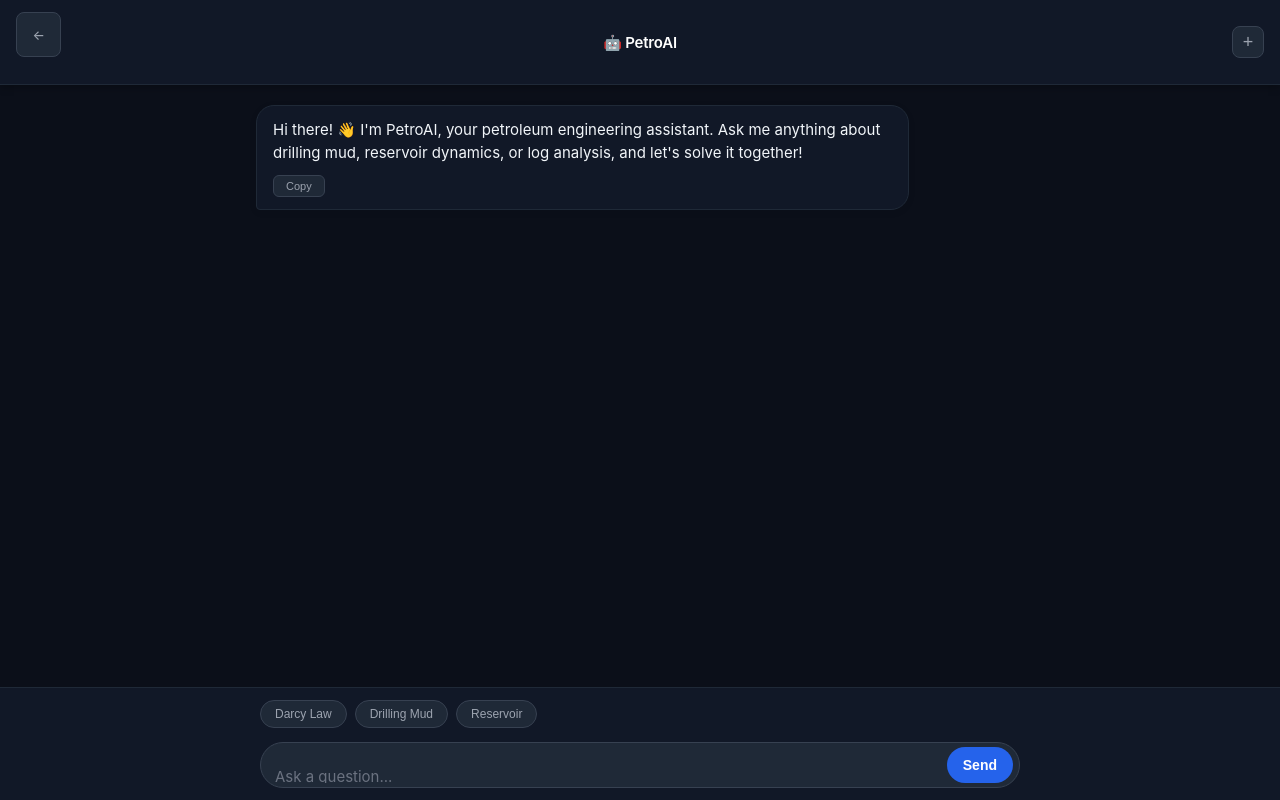
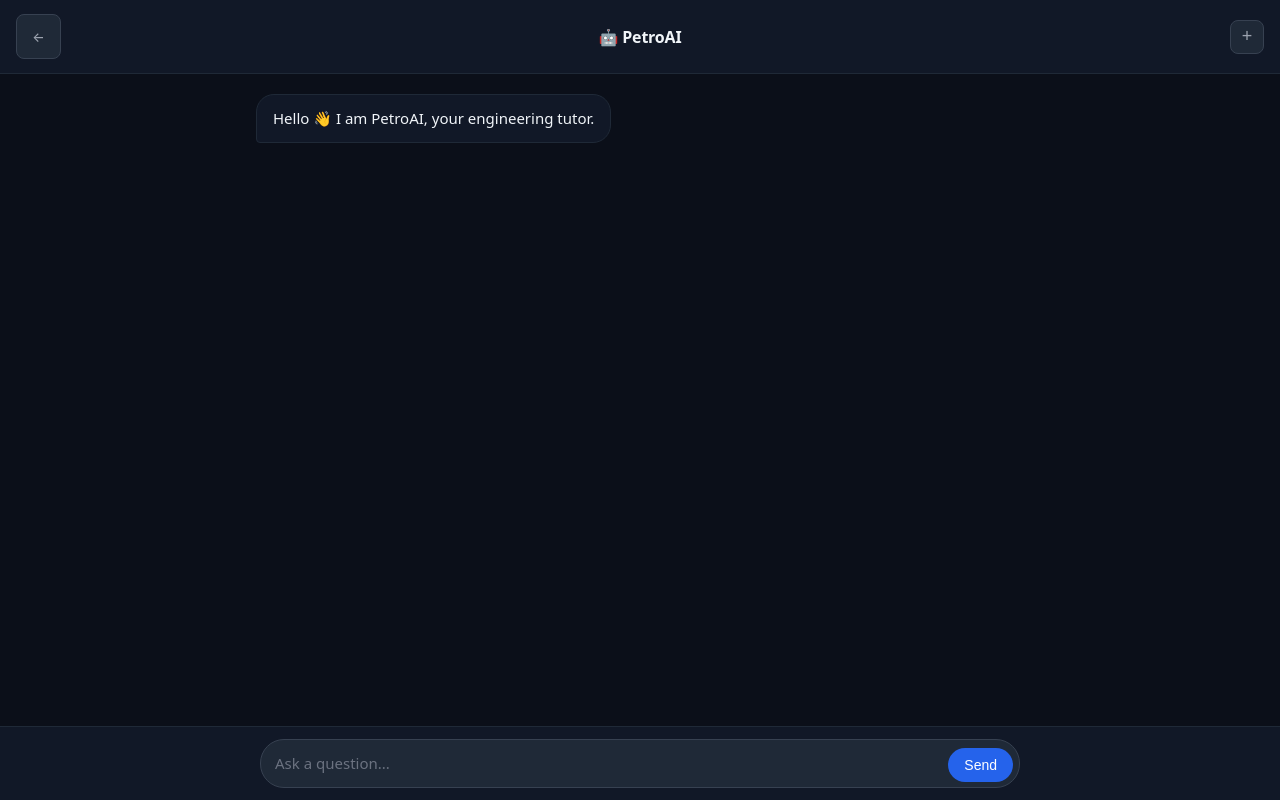
Before and after one commit to djamiloudjamilou821-sketch/Petrol-APP, a Flask app: page /petroai in a window 1280 px wide. Run offline with Flask 3, Linux system fonts and the light colour scheme; the visitor is signed in with stand-in values (Sample User, id 1); data that the repository does not hold is empty.

Commit message:
update website

```diff
--- a/templates/petroai.html
+++ b/templates/petroai.html
@@ -7,7 +7,7 @@
     <link rel="stylesheet" href="{{ url_for('static', filename='style.css') }}">
     <style>
         /* ==========================================================================
-           1. CORE RESET & VARIABLE CONFIGURATION
+           CORE RESET & VARIABLE CONFIGURATION
            ========================================================================== */
         * {
             margin: 0;
@@ -16,77 +16,75 @@
             -webkit-tap-highlight-color: transparent;
         }
 
-        body {
-            font-family: 'Inter', system-ui, -apple-system, BlinkMacSystemFont, "Segoe UI", Roboto, sans-serif;
+        html, body {
             background: #0b0f19;
             color: #f1f5f9;
-            display: flex;
-            flex-direction: column;
-            height: 100vh;
-            height: 100dvh;
+            font-family: system-ui, -apple-system, BlinkMacSystemFont, "Segoe UI", Roboto, sans-serif;
             -webkit-font-smoothing: antialiased;
             -moz-osx-font-smoothing: grayscale;
             overflow: hidden;
+            width: 100%;
+            height: 100%;
+        }
+
+        /* ⚡ FIXES STANDALONE MOBILE CUT-OFFS: Masters absolute layout bounds safely */
+        .app-container {
+            display: flex;
+            flex-direction: column;
+            width: 100%;
+            height: 100%;
+            height: 100dvh;
+            padding-top: env(safe-area-inset-top, 0px);
+            padding-bottom: env(safe-area-inset-bottom, 0px);
         }
 
         /* ==========================================================================
-           2. NAVIGATION HEADER
+           TOP METRIC NAVIGATION HEADER
            ========================================================================== */
         .header {
             background: #111827;
-            padding: 12px 16px;
-            font-size: 15px;
-            font-weight: 600;
-            letter-spacing: -0.2px;
+            padding: 14px 16px;
+            display: grid;
+            grid-template-columns: 80px 1fr 80px;
+            align-items: center;
             border-bottom: 1px solid #1f2937;
-            display: grid;
-            grid-template-columns: 80px 1fr 80px; /* Forces mathematical centering for title */
-            align-items: center;
             flex-shrink: 0;
-            box-shadow: 0 2px 8px rgba(0, 0, 0, 0.3);
             width: 100%;
         }
 
         .header-title {
             text-align: center;
-            white-space: nowrap;
-            overflow: hidden;
-            text-overflow: ellipsis;
-            display: flex;
-            align-items: center;
-            justify-content: center;
-            gap: 6px;
-            color: #fff;
+            font-weight: 600;
+            font-size: 16px;
+            letter-spacing: -0.2px;
         }
 
-        .top-nav {
+        .back-nav {
             display: flex;
             align-items: center;
             justify-content: flex-start;
         }
 
         .back-arrow {
+            color: #9ca3af;
             text-decoration: none;
-            color: #9ca3af;
+            padding: 6px 12px;
+            background: #1f2937;
+            border: 1px solid #374151;
+            border-radius: 8px;
             font-size: 13px;
             font-weight: 500;
-            background: #1f2937;
-            padding: 6px 12px;
-            border-radius: 8px;
-            border: 1px solid #374151;
             transition: all 0.2s ease;
-            display: inline-flex;
-            align-items: center;
         }
 
-        .back-arrow:active {
+        .back-arrow:hover {
             color: #f3f4f6;
             background: #374151;
-            border-color: #4b5563;
         }
 
-        .new-chat-btn-wrapper {
+        .action-nav {
             display: flex;
+            align-items: center;
             justify-content: flex-end;
         }
 
@@ -94,8 +92,8 @@
             background: #1f2937;
             color: #9ca3af;
             border: 1px solid #374151;
-            width: 32px;
-            height: 32px;
+            width: 34px;
+            height: 34px;
             border-radius: 8px;
             font-size: 18px;
             font-weight: 500;
@@ -106,44 +104,46 @@
             transition: all 0.2s ease;
         }
 
-        .new-chat-btn:active {
+        .new-chat-btn:hover {
             color: #f3f4f6;
             background: #374151;
-            border-color: #4b5563;
-            transform: scale(0.95);
         }
 
         /* ==========================================================================
-           3. STREAMING CHAT WORKSPACE
+           STREAMING CHAT WORKSPACE
            ========================================================================== */
         #chat-box {
             flex: 1;
             overflow-y: auto;
             padding: 20px 16px;
+            width: 100%;
+            max-width: 800px;
+            margin: 0 auto;
             display: flex;
             flex-direction: column;
-            gap: 18px;
-            max-width: 800px;
-            width: 100%;
-            margin: 0 auto;
-            scrollbar-width: thin;
-            scrollbar-color: #2d3748 transparent;
+            gap: 14px;
+            -webkit-overflow-scrolling: touch;
         }
 
         #chat-box::-webkit-scrollbar {
-            width: 4px;
+            width: 5px;
         }
         #chat-box::-webkit-scrollbar-thumb {
             background: #2d3748;
             border-radius: 10px;
         }
 
+        /* ==========================================================================
+           CHAT BUBBLES FRAMEWORK
+           ========================================================================== */
         .bubble-wrapper {
             display: flex;
             width: 100%;
-            flex-direction: column;
-            margin-bottom: 4px;
+            margin-bottom: 2px;
         }
+
+        .user-wrapper { justify-content: flex-end; }
+        .ai-wrapper { justify-content: flex-start; }
 
         .bubble {
             max-width: 85%;
@@ -152,35 +152,28 @@
             line-height: 1.55;
             font-size: 15px;
             word-wrap: break-word;
-            position: relative;
         }
 
-        .user-wrapper { align-items: flex-end; }
         .user {
             background: #2563eb;
-            color: #ffffff;
+            color: white;
             border-bottom-right-radius: 4px;
             box-shadow: 0 4px 12px rgba(37, 99, 235, 0.15);
         }
 
-        .ai-wrapper { align-items: flex-start; }
         .ai {
             background: #111827;
             border: 1px solid #1f2937;
             border-bottom-left-radius: 4px;
-            box-shadow: 0 2px 8px rgba(0, 0, 0, 0.05);
-            width: 100%;
         }
 
-        /* RENDERING MARKDOWN INTERIOR TARGETS */
+        /* MARKDOWN DECORATOR TARGETS */
         .ai-content p { margin-bottom: 10px; }
         .ai-content p:last-child { margin-bottom: 0; }
-        .ai-content h3 { margin: 16px 0 8px; font-size: 16px; color: #38bdf8; font-weight: 700; }
-        .ai-content b { color: #f59e0b; font-weight: 600; }
-        .ai-content ul, .ai-content ol { padding-left: 20px; margin: 8px 0; }
-        .ai-content li { margin-bottom: 6px; }
-        .ai-content pre { background: #0f172a; padding: 12px; border-radius: 10px; overflow-x: auto; margin: 10px 0; border: 1px solid #1f2937; }
-        .ai-content code { color: #38bdf8; font-family: monospace; font-size: 14px; }
+        .ai-content h3 { margin: 14px 0 6px; font-size: 16px; color: #38bdf8; }
+        .ai-content b { color: #f59e0b; }
+        .ai-content ul { padding-left: 20px; margin: 8px 0; }
+        .ai-content li { margin-bottom: 4px; }
 
         .copy-btn {
             display: block;
@@ -188,20 +181,19 @@
             background: #1f2937;
             color: #9ca3af;
             border: 1px solid #374151;
-            padding: 4px 12px;
+            padding: 4px 10px;
             border-radius: 6px;
             font-size: 11px;
-            font-weight: 500;
             cursor: pointer;
             width: fit-content;
             transition: all 0.15s ease;
         }
-        .copy-btn:active { background: #374151; color: #f3f4f6; }
+        .copy-btn:hover { background: #374151; color: #f3f4f6; }
 
-        /* TYPING INDICATOR */
+        /* TYPING INDICATOR LOADING COMPONENT */
         .typing-indicator { display: flex; align-items: center; gap: 4px; padding: 6px 0; }
         .typing-indicator span {
-            width: 7px; height: 7px; background: #9ca3af; border-radius: 50%;
+            width: 8px; height: 8px; background: #9ca3af; border-radius: 50%;
             animation: bounce 1.4s infinite ease-in-out both;
         }
         .typing-indicator span:nth-child(1) { animation-delay: -0.32s; }
@@ -213,46 +205,14 @@
         }
 
         /* ==========================================================================
-           4. FOOTER & INPUT LAYOUT CONTEXT
+           CONSOLIDATED FOOTER TERMINAL
            ========================================================================== */
         .footer-container {
             background: #111827;
+            padding: 12px 16px;
             border-top: 1px solid #1f2937;
-            padding: 12px 16px calc(12px + env(safe-area-inset-bottom, 0px));
             flex-shrink: 0;
-            display: flex;
-            flex-direction: column;
-            gap: 10px;
-        }
-
-        .quick-prompts {
-            display: flex;
-            gap: 8px;
-            overflow-x: auto;
-            padding-bottom: 4px;
-            max-width: 760px;
             width: 100%;
-            margin: 0 auto;
-            scrollbar-width: none;
-        }
-        .quick-prompts::-webkit-scrollbar { display: none; }
-
-        .quick-prompts button {
-            background: #1f2937;
-            color: #9ca3af;
-            border: 1px solid #374151;
-            padding: 6px 14px;
-            border-radius: 20px;
-            font-size: 12px;
-            font-weight: 500;
-            white-space: nowrap;
-            cursor: pointer;
-            transition: all 0.2s ease;
-        }
-        .quick-prompts button:active {
-            background: #2563eb;
-            color: #ffffff;
-            border-color: #2563eb;
         }
 
         .input-area {
@@ -262,11 +222,10 @@
             background: #1f2937;
             border: 1px solid #374151;
             border-radius: 24px;
-            padding: 4px 6px 4px 14px;
-            gap: 8px;
-            align-items: flex-end; /* Locks send button cleanly when field expands */
+            padding: 5px 6px 5px 14px;
+            gap: 10px;
+            align-items: flex-end; /* Keeps send button pinned nicely at bottom edge */
             transition: all 0.2s ease;
-            width: 100%;
         }
 
         .input-area:focus-within {
@@ -277,18 +236,17 @@
 
         #question {
             flex: 1;
+            background: transparent;
             border: none;
-            background: transparent;
             color: #f9fafb;
+            outline: none;
+            resize: none;
+            font-family: inherit;
             font-size: 15px;
-            outline: none;
-            font-family: inherit;
-            resize: none;
-            min-width: 0;
-            height: 24px; /* Default uniform spacing setup */
-            max-height: 120px;
-            line-height: 24px;
-            padding: 6px 0;
+            padding: 8px 0;
+            min-height: 24px;
+            max-height: 120px; /* Limits expansion bounds smoothly */
+            line-height: 1.4;
         }
 
         #question::placeholder {
@@ -296,55 +254,51 @@
         }
 
         .send-btn {
-            height: 36px;
-            padding: 0 16px;
+            background: #2563eb;
+            color: white;
             border: none;
             border-radius: 18px;
-            background: #2563eb;
-            color: #ffffff;
+            padding: 8px 16px;
             font-size: 14px;
-            font-weight: 600;
+            font-weight: 500;
             cursor: pointer;
             transition: all 0.15s ease;
+            height: 34px;
             display: inline-flex;
             align-items: center;
             justify-content: center;
             flex-shrink: 0;
         }
+
         .send-btn:hover { background: #1d4ed8; }
         .send-btn:active { transform: scale(0.96); }
 
         /* ==========================================================================
-           5. MEDIA RESPONSIVENESS OVERRIDES
+           SMALL SMARTPHONE MEDIA RESPONSIVENESS RULES
            ========================================================================== */
         @media (max-width: 480px) {
-            .header { padding: 10px 12px; grid-template-columns: 60px 1fr 60px; }
-            .header-title { font-size: 15px; }
+            .header { padding: 12px 12px; }
+            .bubble { max-width: 90%; font-size: 14px; }
+            #chat-box { padding: 14px 10px; }
 
-            .bubble { max-width: 88%; font-size: 14px; padding: 10px 14px; }
-            #chat-box { padding: 14px 12px; gap: 14px; }
-
+            /* ⚡ KEY FIX FOR STANDALONE DOWNLOADED MODE: Forces native OS spacing fallback safety offset */
             .footer-container {
-                padding: 10px 12px calc(10px + env(safe-area-inset-bottom, 12px)) 12px;
+                padding: 12px 12px calc(12px + env(safe-area-inset-bottom, 12px)) 12px;
             }
-
-            .input-area { padding: 4px 4px 4px 12px; border-radius: 22px; }
-            #question { font-size: 14px; height: 22px; line-height: 22px; }
-
-            /* Specific targets instead of broad 'button' selector to prevent breaks */
-            .quick-prompts button { padding: 6px 12px; font-size: 12px; }
-            .send-btn { height: 32px; padding: 0 14px; font-size: 13px; border-radius: 16px; }
         }
     </style>
 </head>
+
 <body>
 
+<div class="app-container">
+
     <div class="header">
-    <div class="top-nav">
-        <a href="javascript:history.back()" class="back-arrow">←</a>
+        <div class="back-nav">
+            <a class="back-arrow" href="javascript:history.back()">←</a>
         </div>
         <div class="header-title">🤖 PetroAI</div>
-    <div class="new-chat-btn-wrapper">
+        <div class="action-nav">
             <button class="new-chat-btn" onclick="clearChat()">+</button>
         </div>
     </div>
@@ -352,129 +306,111 @@
     <div id="chat-box"></div>
 
     <div class="footer-container">
-    <div class="quick-prompts">
-        <button onclick="quickAsk('Explain Darcy law')">Darcy Law</button>
-        <button onclick="quickAsk('Explain drilling mud')">Drilling Mud</button>
-        <button onclick="quickAsk('Reservoir pressure')">Reservoir</button>
+        <div class="input-area">
+            <textarea id="question" rows="1" placeholder="Ask a question..." autocomplete="off"></textarea>
+            <button class="send-btn" onclick="askAI()">Send</button>
+        </div>
     </div>
 
-    <div class="input-area">
-        <textarea id="question" rows="1" placeholder="Ask a question..."></textarea>
-        <button class="send-btn" onclick="askAI()">Send</button>
-    </div>
 </div>
 
 <script>
 const chatBox = document.getElementById("chat-box");
 const input = document.getElementById("question");
 
-// UPGRADE: Professional & Friendly greeting
-const welcomeMessage = `
-    <div class="bubble-wrapper ai-wrapper">
-        <div class="bubble ai ai-content">
-            <p>Hi there! 👋 I'm PetroAI, your petroleum engineering assistant. Ask me anything about drilling mud, reservoir dynamics, or log analysis, and let's solve it together!</p>
-            <button class="copy-btn" onclick="copyText(this)">Copy</button>
-        </div>
-    </div>
-`;
+let isLoading = false;
 
-// FIX: Auto-grow logic implementation for textarea resizing
+// Automatically handles flexible layout growth heights for textareas
 input.addEventListener("input", function() {
-    this.style.height = "24px";
-    const basePadding = 12;
-    this.style.height = (this.scrollHeight - basePadding) + "px";
+    this.style.height = "auto";
+    this.style.height = this.scrollHeight + "px";
 });
 
-document.addEventListener("DOMContentLoaded", () => {
-    const savedChat = localStorage.getItem("petroai_chat");
-    if (savedChat && savedChat.trim() !== "") {
-        chatBox.innerHTML = savedChat;
+function escapeHTML(str) {
+    return str
+        .replaceAll("&", "&amp;")
+        .replaceAll("<", "&lt;")
+        .replaceAll(">", "&gt;")
+        .replaceAll('"', "&quot;")
+        .replaceAll("'", "&#039;");
+}
+
+function formatAI(text) {
+    if (!text) return "";
+
+    let clean = escapeHTML(text.trim());
+
+    clean = clean.replace(/^### (.*?)(?:\n|$)/gm, "<h3>$1</h3>");
+    clean = clean.replace(/\*\*(.*?)\*\*/g, "<b>$1</b>");
+
+    let lines = clean.split("\n");
+    let out = [];
+    let inList = false;
+
+    for (let line of lines) {
+        line = line.trim();
+
+        if (line.startsWith("- ")) {
+            if (!inList) {
+                out.push("<ul>");
+                inList = true;
+            }
+            out.push(`<li>${line.slice(2)}</li>`);
         } else {
-        chatBox.innerHTML = welcomeMessage;
+            if (inList) {
+                out.push("</ul>");
+                inList = false;
             }
-    chatBox.scrollTop = chatBox.scrollHeight;
-});
+            if (line) out.push(`<p>${line}</p>`);
+        }
+    }
+
+    if (inList) out.push("</ul>");
+
+    return out.join("");
+}
 
 function syncStorage() {
     localStorage.setItem("petroai_chat", chatBox.innerHTML);
 }
 
 function clearChat() {
-    // UPGRADE: Descriptive workspace clear alert
-    if(confirm("Are you sure you want to clear this chat? This will erase our current conversation history.")) {
+    if (confirm("Clear conversation history?")) {
         localStorage.removeItem("petroai_chat");
-        chatBox.innerHTML = welcomeMessage;
+        chatBox.innerHTML = `
+            <div class="bubble-wrapper ai-wrapper">
+                <div class="bubble ai ai-content">
+                    <p>Hello 👋 I am PetroAI, your engineering tutor.</p>
+                </div>
+            </div>
+        `;
+        syncStorage();
     }
 }
 
-function copyText(buttonElement) {
-    const bubbleContent = buttonElement.parentElement.innerText.replace("Copy", "").trim();
-    navigator.clipboard.writeText(bubbleContent).then(() => {
-        const oldText = buttonElement.innerText;
-        buttonElement.innerText = "Copied! ✓";
-        setTimeout(() => { buttonElement.innerText = oldText; }, 2000);
-    });
-}
+async function askAI() {
+    if (isLoading) return;
 
-function quickAsk(promptText) {
-    input.value = promptText;
-    input.dispatchEvent(new Event('input')); // Recalculates input area height tracking
-    input.focus();
-}
+    const question = input.value.trim();
+    if (!question) return;
 
-function formatAI(text) {
-    if (!text) return "";
+    isLoading = true;
 
-    let cleanText = text.trim();
-    cleanText = cleanText.replace(/^### (.*?)(?:\n|$)/gm, "<h3>$1</h3>");
-    cleanText = cleanText.replace(/\*\*(.*?)\*\*/g, "<b>$1</b>");
+    chatBox.insertAdjacentHTML("beforeend", `
+        <div class="bubble-wrapper user-wrapper">
+            <div class="bubble user">${escapeHTML(question)}</div>
+        </div>
+    `);
 
-    let lines = cleanText.split('\n');
-    let inList = false;
-    let finalPayload = [];
+    input.value = "";
+    input.style.height = "auto"; // Snap container back to initial single-row grid scale
 
-    for (let i = 0; i < lines.length; i++) {
-        let currentLine = lines[i].trim();
+    const loadingId = "load_" + Date.now();
 
-        if (currentLine.startsWith('- ')) {
-            if (!inList) {
-                finalPayload.push('<ul>');
-                inList = true;
-            }
-            finalPayload.push(`<li>${currentLine.substring(2)}</li>`);
-        } else {
-            if (inList) {
-                finalPayload.push('</ul>');
-                inList = false;
-            }
-            if (currentLine.length > 0 && !currentLine.startsWith('<h3') && !currentLine.startsWith('<pre')) {
-                finalPayload.push(`<p>${currentLine}</p>`);
-            } else {
-                finalPayload.push(currentLine);
-            }
-        }
-    }
-    if (inList) finalPayload.push('</ul>');
-    return finalPayload.join('\n');
-}
-
-async function askAI() {
-    const question = input.value.trim();
-    if (question === "") return;
-
-    chatBox.innerHTML += `
-        <div class="bubble-wrapper user-wrapper">
-            <div class="bubble user">${question}</div>
-        </div>
-    `;
-    input.value = "";
-    input.style.height = "24px";
-    syncStorage();
-
-    const loadingId = "loading_" + Date.now();
-    chatBox.innerHTML += `
+    // Renders pulse animations instead of plain text strings
+    chatBox.insertAdjacentHTML("beforeend", `
         <div class="bubble-wrapper ai-wrapper" id="${loadingId}">
-            <div class="bubble ai" style="padding-bottom: 12px; max-width: 80px;">
+            <div class="bubble ai">
                 <div class="typing-indicator">
                     <span></span>
                     <span></span>
@@ -482,57 +418,81 @@ async function askAI() {
                 </div>
             </div>
         </div>
-    `;
+    `);
     chatBox.scrollTop = chatBox.scrollHeight;
 
     try {
         const res = await fetch("/ask_petroai", {
             method: "POST",
-            headers: { "Content-Type": "application/json" },
-            body: JSON.stringify({ question: question })
+            headers: {"Content-Type": "application/json"},
+            body: JSON.stringify({ question })
         });
 
         const data = await res.json();
-        const loader = document.getElementById(loadingId);
-        if (loader) loader.remove();
 
-        chatBox.innerHTML += `
+        document.getElementById(loadingId)?.remove();
+
+        chatBox.insertAdjacentHTML("beforeend", `
             <div class="bubble-wrapper ai-wrapper">
                 <div class="bubble ai ai-content">
                     ${formatAI(data.answer)}
                     <button class="copy-btn" onclick="copyText(this)">Copy</button>
                 </div>
             </div>
-        `;
+        `);
+
         syncStorage();
-    } catch (err) {
-        const loader = document.getElementById(loadingId);
-        if (loader) loader.remove();
 
-        // UPGRADE: Friendly drop-out fallback text block
-        chatBox.innerHTML += `
+    } catch (e) {
+        document.getElementById(loadingId)?.remove();
+
+        chatBox.insertAdjacentHTML("beforeend", `
             <div class="bubble-wrapper ai-wrapper">
-                <div class="bubble ai" style="color: #f87171; border-color: rgba(248, 113, 113, 0.2); padding-bottom: 12px;">
-                    ⚠️ Connection lost. I couldn't reach the server. Please check your internet connection and try asking again!
+                <div class="bubble ai" style="color: #f87171; border-color: rgba(248, 113, 113, 0.2);">
+                    ⚠️ Connection error. Try again.
                 </div>
             </div>
-        `;
+        `);
     }
+
+    isLoading = false;
     chatBox.scrollTop = chatBox.scrollHeight;
 }
 
-input.addEventListener("keypress", function(e) {
+function copyText(btn) {
+    const rawText = btn.parentElement.innerText;
+    // Clears out helper copy strings from clips safely
+    const cleanText = rawText.substring(0, rawText.lastIndexOf("Copy")).trim();
+    navigator.clipboard.writeText(cleanText).then(() => {
+        const originalText = btn.innerText;
+        btn.innerText = "Copied! ✓";
+        setTimeout(() => { btn.innerText = originalText; }, 2000);
+    });
+}
+
+input.addEventListener("keypress", e => {
     if (e.key === "Enter" && !e.shiftKey) {
         e.preventDefault();
         askAI();
     }
 });
 
-input.addEventListener("focus", () => {
-    setTimeout(() => {
+window.onload = () => {
+    const saved = localStorage.getItem("petroai_chat");
+    if (saved && saved.trim() !== "") {
+        chatBox.innerHTML = saved;
+    } else {
+        chatBox.innerHTML = `
+            <div class="bubble-wrapper ai-wrapper">
+                <div class="bubble ai ai-content">
+                    <p>Hello 👋 I am PetroAI, your engineering tutor.</p>
+                </div>
+            </div>
+        `;
+    }
     chatBox.scrollTop = chatBox.scrollHeight;
-    }, 300);
-});
+};
 </script>
+
 </body>
 </html>
```
Lines whose indentation alone changed are shown as unchanged.
